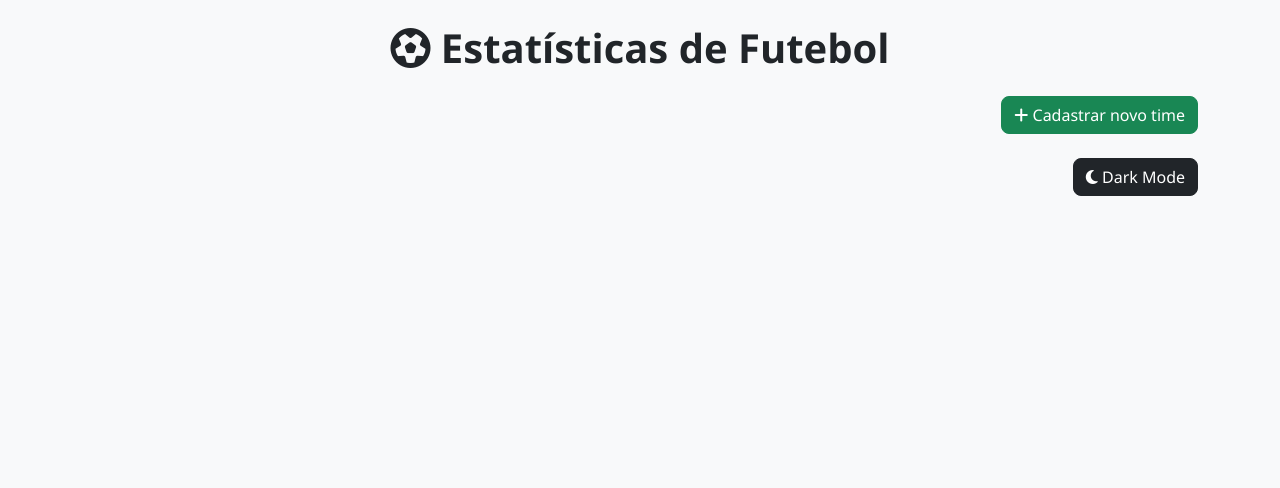
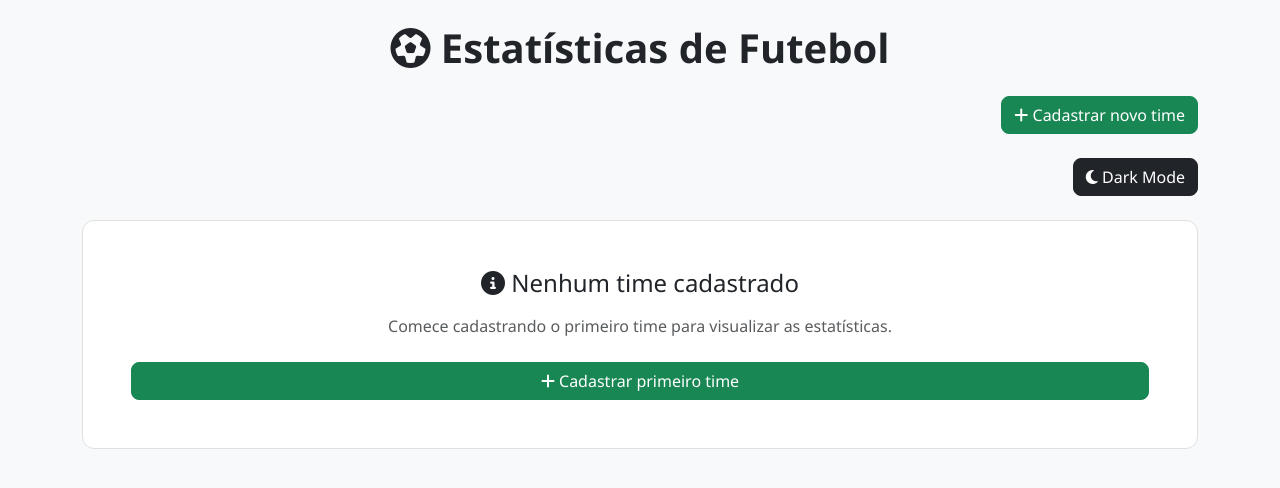
Before and after one commit to Matheus007-pixel/estatiscas_futebol, a Flask app: template templates/index.html in a window 1280 px wide. Shown: the top 488 px of the page. Run offline with Flask 3, Linux system fonts and the light colour scheme; the template is opened without the code that fills it, so the values that code supplies are empty.

Commit message:
exibe mensagem quando não há times cadastrados na home

```diff
--- a/templates/index.html
+++ b/templates/index.html
@@ -42,6 +42,24 @@
 
     <!-- Cards -->
 <div class="row">
+
+    {% if times|length == 0 %}
+        <div class="col-12">
+            <div class="card p-5 text-center">
+                <h4 class="mb-3">
+                    <i class="fa-solid fa-circle-info"></i>
+                    Nenhum time cadastrado
+                </h4>
+                <p class="text-muted mb-4">
+                    Comece cadastrando o primeiro time para visualizar as estatísticas.
+                </p>
+                <a href="{{ url_for('cadastrar') }}" class="btn btn-success">
+                    <i class="fa-solid fa-plus"></i> Cadastrar primeiro time
+                </a>
+            </div>
+        </div>
+    {% else %}
+
         {% for time in times %}
         <div class="col-md-4 mb-4">
             <div class="card p-3 text-center">
@@ -52,20 +70,15 @@
                     <img src="{{ time['escudo'] }}"
                          alt="Escudo {{ time['nome'] }}"
                          style="max-height: 120px; max-width: 120px; object-fit: contain;">
-
-
                 </div>
-
-
 
                 <!-- Nome -->
                 <a href="{{ url_for('time', id=time['id']) }}" class="nome-time">
                     <i class="fa-solid fa-shield-halved"></i> {{ time['nome'] }}
                 </a>
 
-
                 <!-- Estatísticas -->
-                <div class="stats">
+                <div class="stats mt-2">
                     <span class="badge bg-secondary">
                         <i class="fa-solid fa-calendar-days"></i> Jogos: {{ time['jogos'] }}
                     </span>
@@ -73,7 +86,6 @@
                     <span class="badge bg-success">
                         <i class="fa-solid fa-futbol"></i> Gols: {{ time['gols'] }}
                     </span>
-
                 </div>
 
                 <!-- Botões -->
@@ -93,7 +105,11 @@
             </div>
         </div>
         {% endfor %}
+
+    {% endif %}
+
 </div>
+
 
 </div>
 <script>
```
Lines whose indentation alone changed are shown as unchanged.
